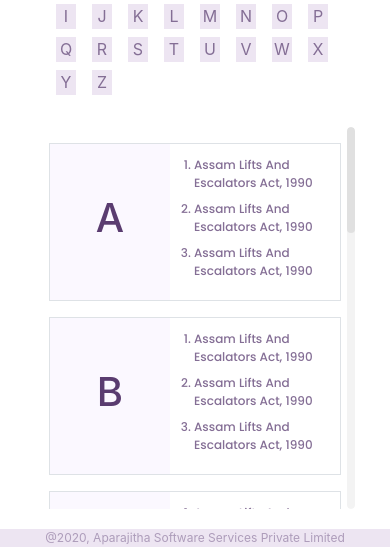
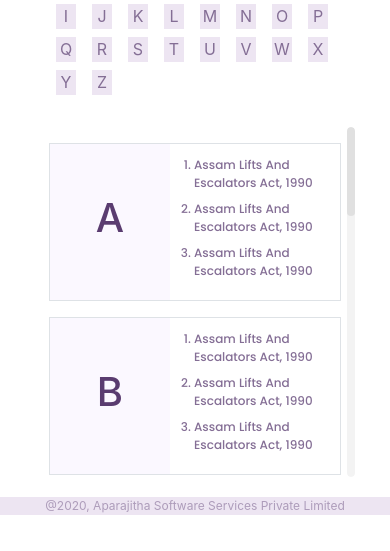
Before and after one commit to Rganeshmoorthy/compfie, a PHP site: page /domain-page3.php in a window 390 px wide. Shown: the part 331-882 px from the top of the page. After the commit the page ends 846 px from the top, so only its background shows below. Run offline with PHP 8.4, Linux system fonts and the light colour scheme; some libraries are stand-ins or nearby versions.

Commit message:
ganesh_footer

```diff
--- a/css/domain-page4.css
+++ b/css/domain-page4.css
@@ -115,7 +115,7 @@
     }
 
     .aphabet-scroll {
-        max-height: calc(100vh - 462px) !important;
+        max-height: calc(100vh - 494px) !important;
         overflow-y: auto;
         scroll-behavior: smooth;
     }
```
